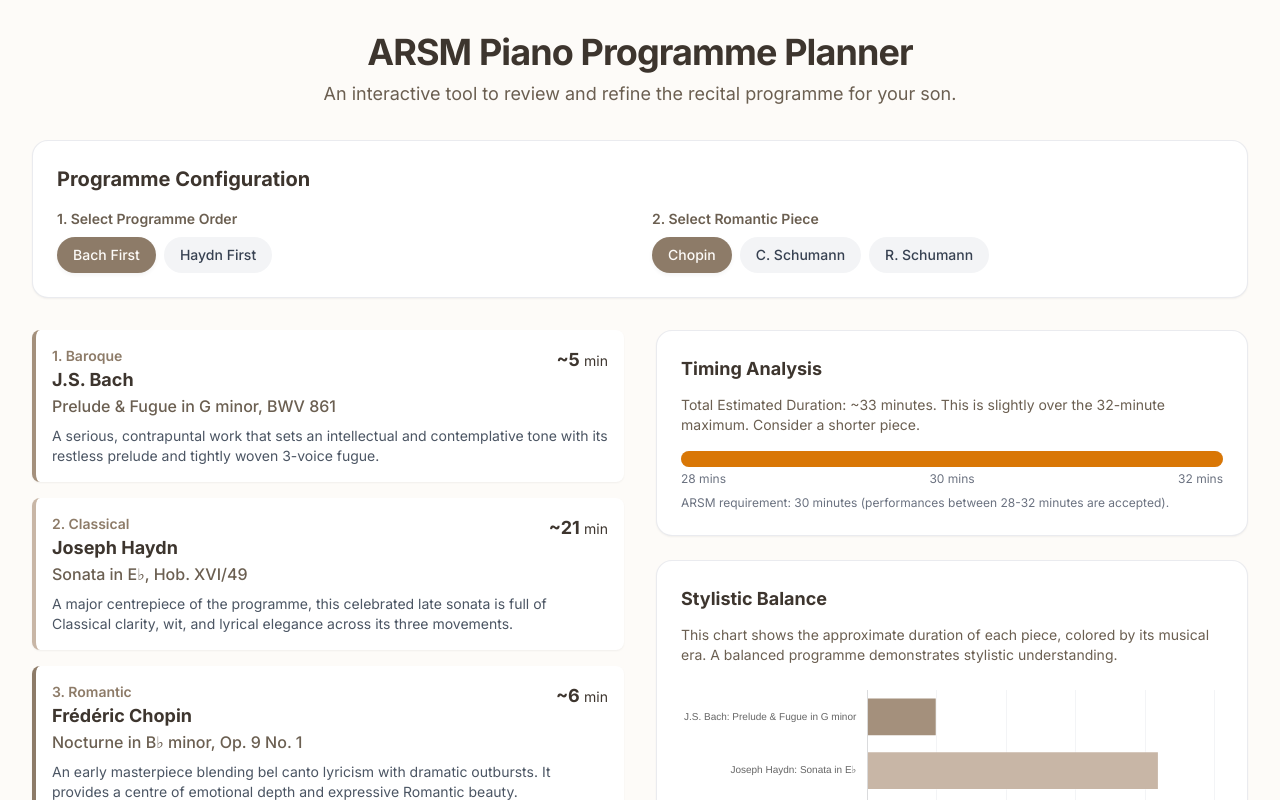
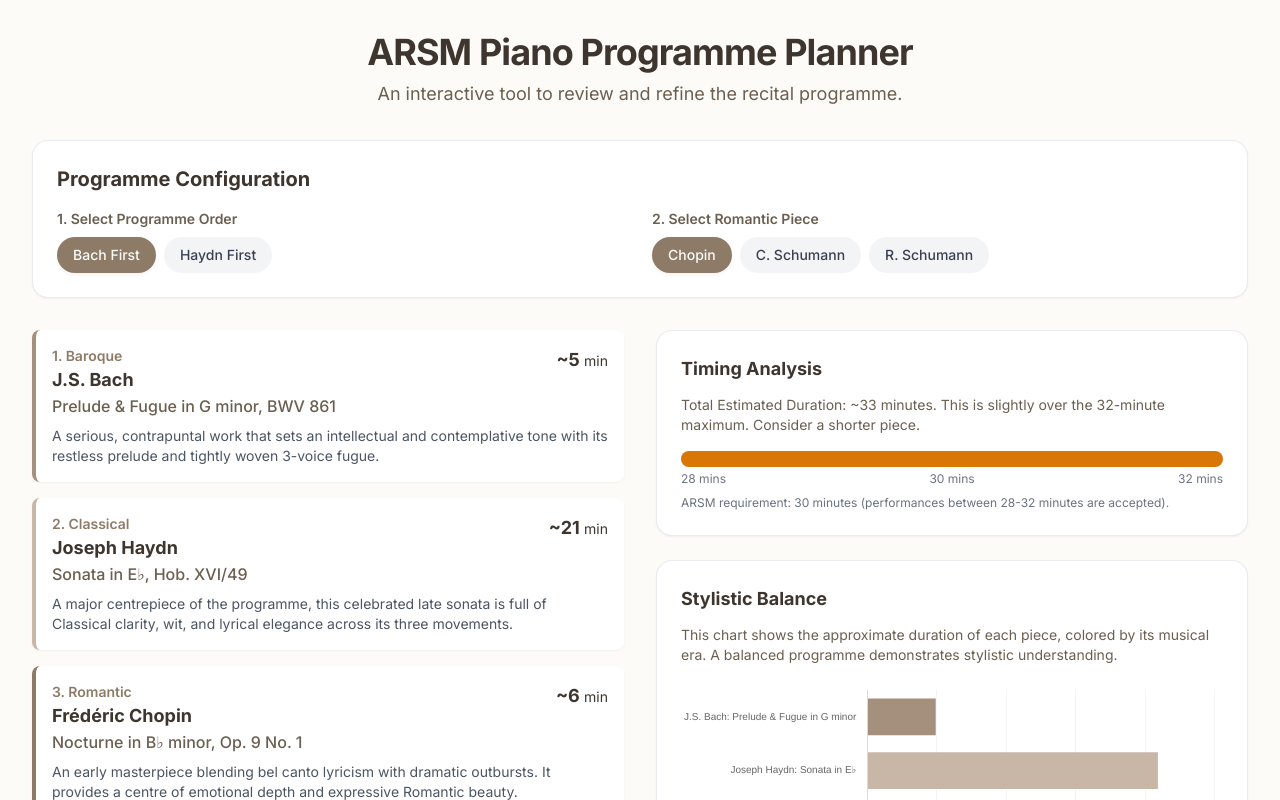
Before and after one commit to cliffxuan/arsm-planner, a plain HTML site: page index.html in a window 1280 px wide. Shown: the top 800 px of the page. Drawn offline with nearby package versions, Linux system fonts and the light colour scheme.

Commit message:
Update index.html

```diff
--- a/index.html
+++ b/index.html
@@ -58,7 +58,7 @@
 
         <header class="text-center mb-8">
             <h1 class="text-3xl md:text-4xl font-bold text-[#3D352E] tracking-tight">ARSM Piano Programme Planner</h1>
-            <p class="mt-2 text-lg text-[#6B5F51]">An interactive tool to review and refine the recital programme for your son.</p>
+            <p class="mt-2 text-lg text-[#6B5F51]">An interactive tool to review and refine the recital programme.</p>
         </header>
 
         <div class="bg-white rounded-2xl shadow-sm p-6 mb-8 border border-gray-200/80">
```
